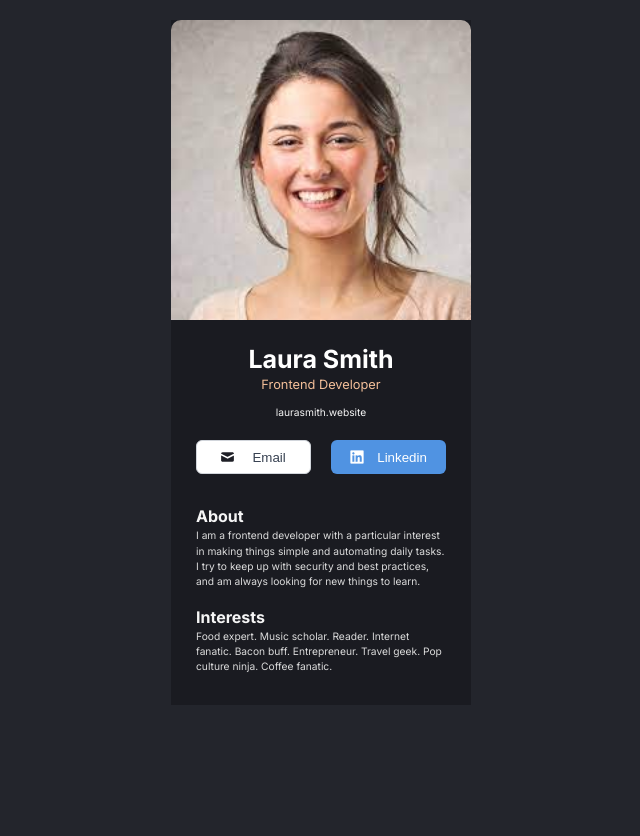
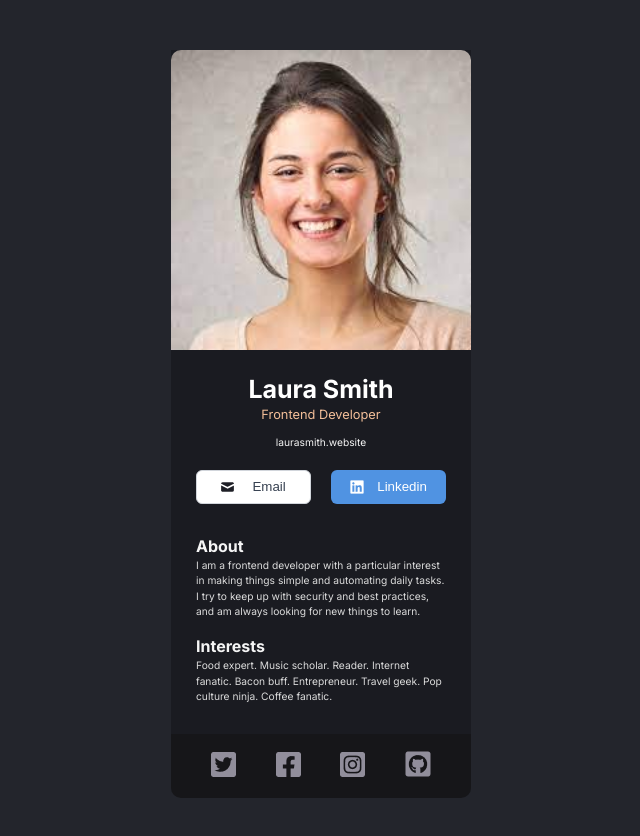
Before and after one commit to devlarrywong/digitalBusinessCard, a React (Vite) app: page / in a window 1280 px wide. Shown: the top 836 px of the page, without its empty margins (319-959 px from the left). Before the commit the page ends 800 px from the top, so only its background shows below. Built offline with nearby package versions, Linux system fonts and the light colour scheme.

Commit message:
Added Footer component

```diff
--- /dev/null
+++ b/components/Footer.css
@@ -0,0 +1,13 @@
+.Footer__Container {
+  height: 64px;
+  width: 300px;
+  background: #161619;
+  border-radius: 0px 0px 10px 10px;
+  display: flex;
+  justify-content: space-evenly;
+  align-items: center;
+}
+
+.Footer__logo {
+  cursor: pointer;
+}
--- /dev/null
+++ b/components/Footer.jsx
@@ -0,0 +1,27 @@
+import React from 'react';
+import './Footer.css';
+import twitterLogo from '../src/assets/Twitter_icon.png';
+import fbLogo from '../src/assets/Facebook_icon.png';
+import igLogo from '../src/assets/Instagram_icon.png';
+import gitHubLogo from '../src/assets/GitHub_icon.png';
+
+function Footer() {
+  return (
+    <div className="Footer__Container">
+      <div>
+        <img className="Footer__logo" src={twitterLogo} />
+      </div>
+      <div>
+        <img className="Footer__logo" src={fbLogo} />
+      </div>
+      <div>
+        <img className="Footer__logo" src={igLogo} />
+      </div>
+      <div>
+        <img className="Footer__logo" src={gitHubLogo} />
+      </div>
+    </div>
+  );
+}
+
+export default Footer;
--- a/src/App.jsx
+++ b/src/App.jsx
@@ -2,6 +2,7 @@ import React from 'react';
 import Info from '../components/Info';
 import About from '../components/About';
 import Interests from '../components/Interests';
+import Footer from '../components/Footer'
 
 function App() {
   return (
@@ -9,6 +10,7 @@ function App() {
       <Info />
       <About />
       <Interests />
+      <Footer />
     </div>
   );
 }
--- a/src/index.css
+++ b/src/index.css
@@ -1,7 +1,7 @@
 @import url('https://fonts.googleapis.com/css2?family=Inter:wght@400;500;700&display=swap');
 
 body {
-  margin: 0;
+  margin: 50px;
   padding: 0;
   background-color: #23252c;
   font-family: 'Inter', sans-serif;
```
